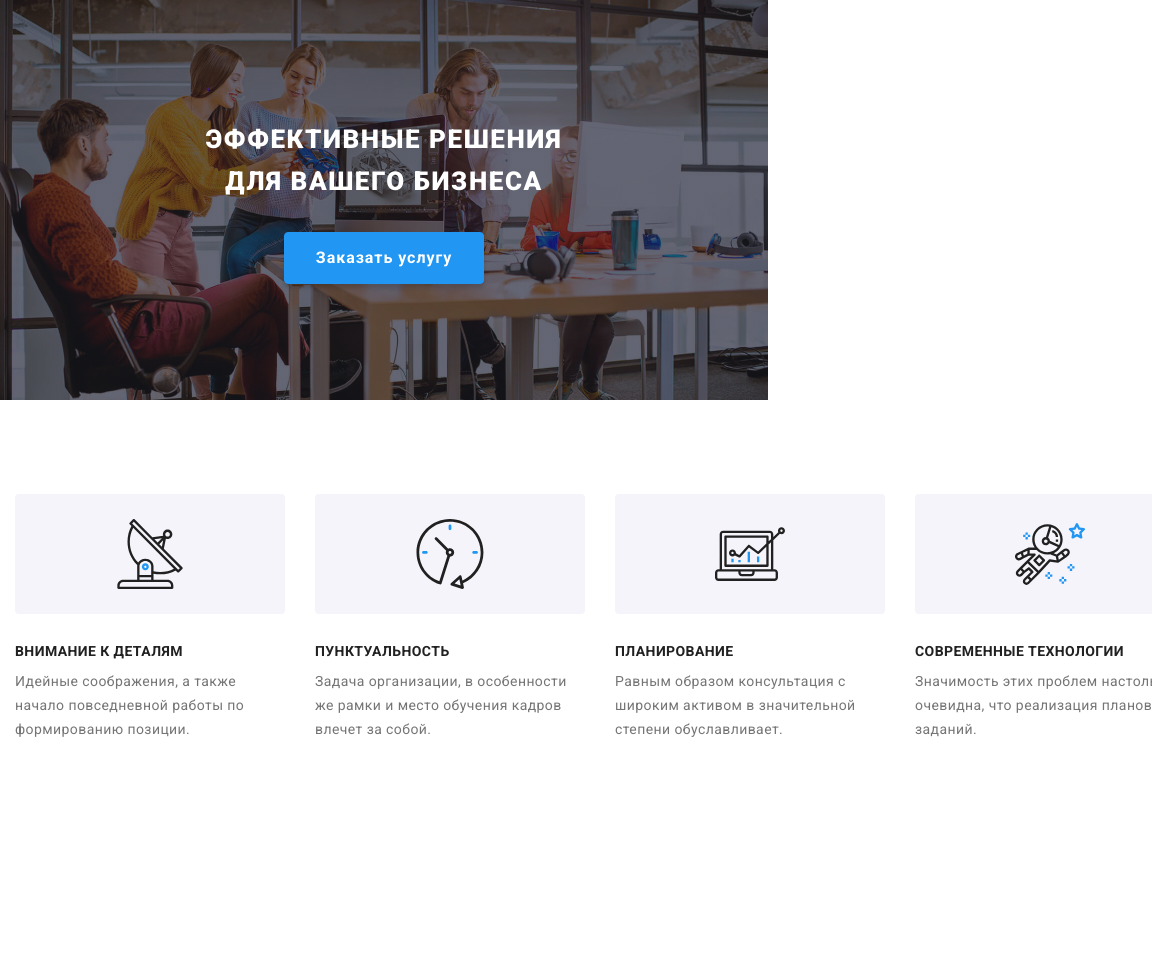
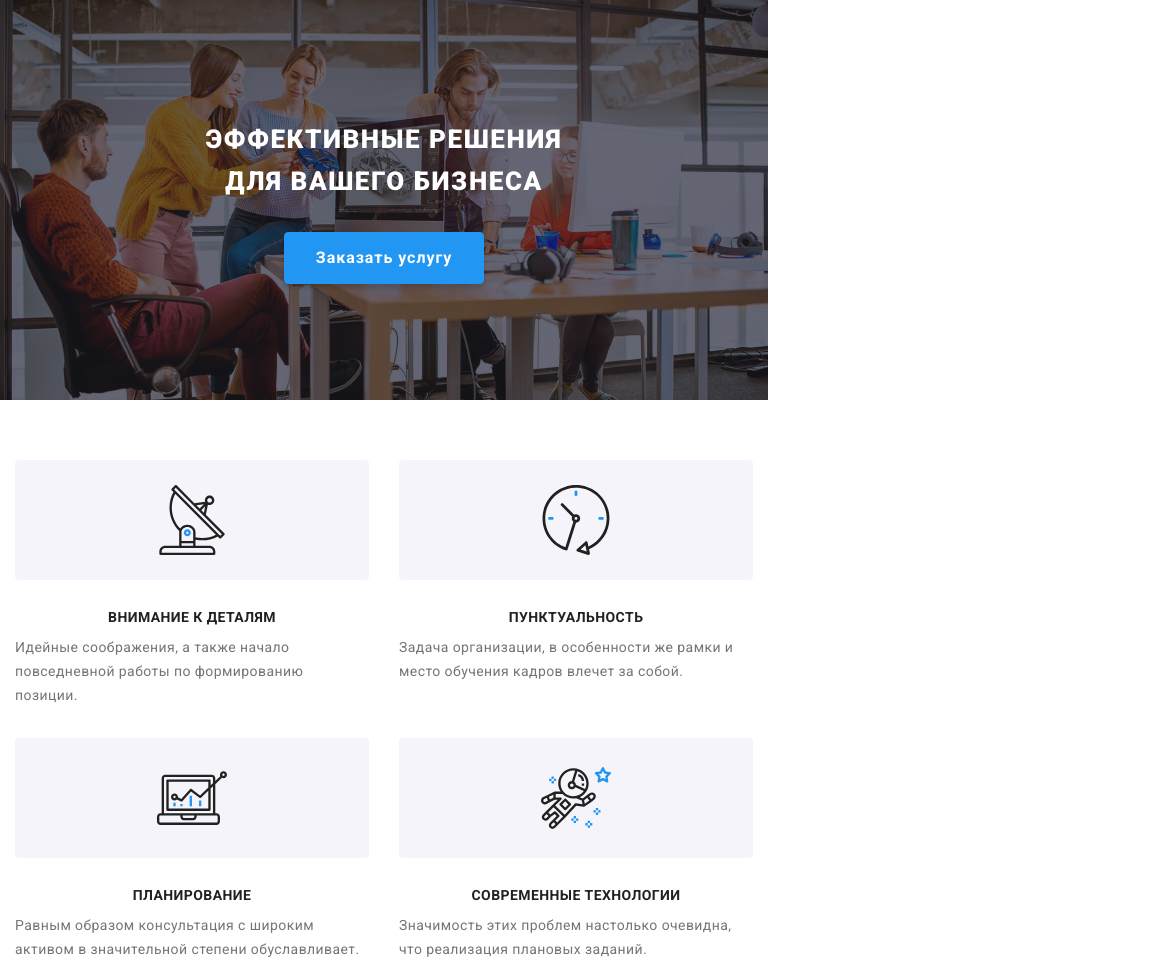
Before and after one commit to ElenMandrovskaya/WebStudio, a plain HTML site: page index.html in a window 768 px wide. Shown: the top 962 px of the page, 1152 px wide, since content can reach past the window. Before the commit the page ends 800 px from the top, so only its background shows below. Drawn offline with nearby package versions, Linux system fonts and the light colour scheme.

Commit message:
advantages done

```diff
--- a/sass/components/_advantages.scss
+++ b/sass/components/_advantages.scss
@@ -1,16 +1,5 @@
 .advantage {
-  .container {
-    padding-top: 94px;
-  }
-}
-.advantage__list {
-  @include flex(space-between, flex-start);
-}
-.advantage__item {
-  min-width: 270px;
-  &:not(:last-child) {
-    margin-right: 30px;
-  }
+  padding-top: 60px;
 }
 .advantage-item__title {
   margin-bottom: 10px;
@@ -20,6 +9,7 @@
   letter-spacing: 0.03em;
   text-transform: uppercase;
   color: var(--primary-text-color);
+  text-align: center;
 }
 .advantage-item__description {
   font-weight: 400;
@@ -30,12 +20,45 @@
 }
 .advantage__image {
   margin-bottom: 30px;
-  padding: 25px 100px;
+  padding-top: 25px;
+  padding-bottom: 25px;
   height: 120px;
   background-color: #f5f4fa;
   border-radius: 4px;
+  text-align: center;
 }
 .advantage-image__icon {
   width: 70px;
   height: 70px;
 }
+@media screen and (min-width: 320px) and (max-width: 767px) {
+  .advantage__item {
+    &:not(:last-child) {
+      margin-bottom: 30px;
+    }
+  }
+}
+@media screen and (min-width: 768px) and (max-width: 1199px) {
+  .advantage__list {
+    display: flex;
+    flex-wrap: wrap;
+    margin-top: calc(-1 * var(--card-set-gap));
+    margin-left: calc(-1 * var(--card-set-gap));
+  }
+  .advantage__item {
+    margin-top: var(--card-set-gap);
+    margin-left: var(--card-set-gap);
+    flex-basis: calc(100% / 2 - var(--card-set-gap));
+  }
+}
+@media screen and (min-width: 1200px) {
+  .advantage__list {
+    @include flex(space-between, flex-start);
+  }
+  .advantage__item {
+    min-width: 270px;
+    &:not(:last-child) {
+      margin-right: 30px;
+    }
+  }
+}
```
Also changed, not shown: css/main.css, css/main.min.css, 2 other files.
